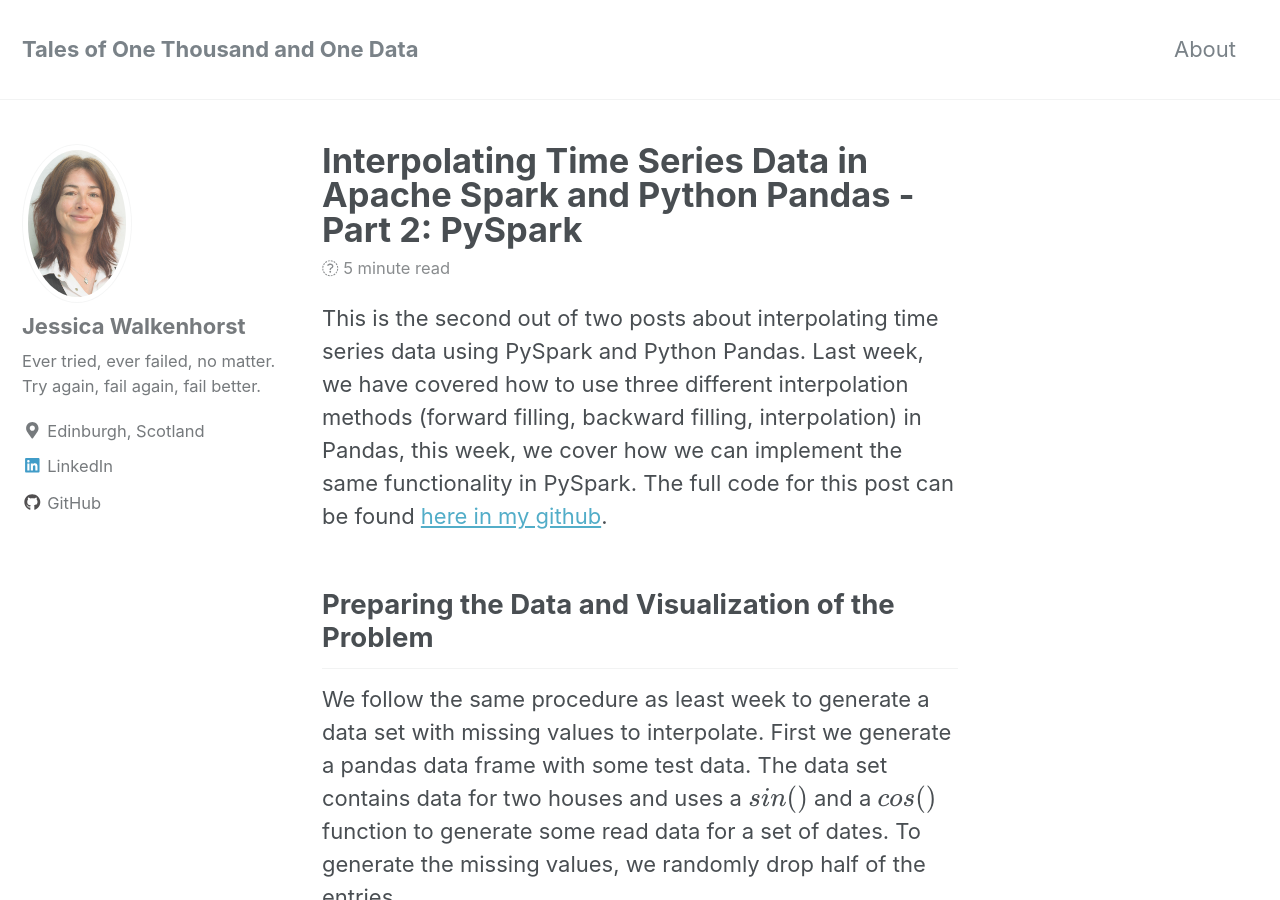
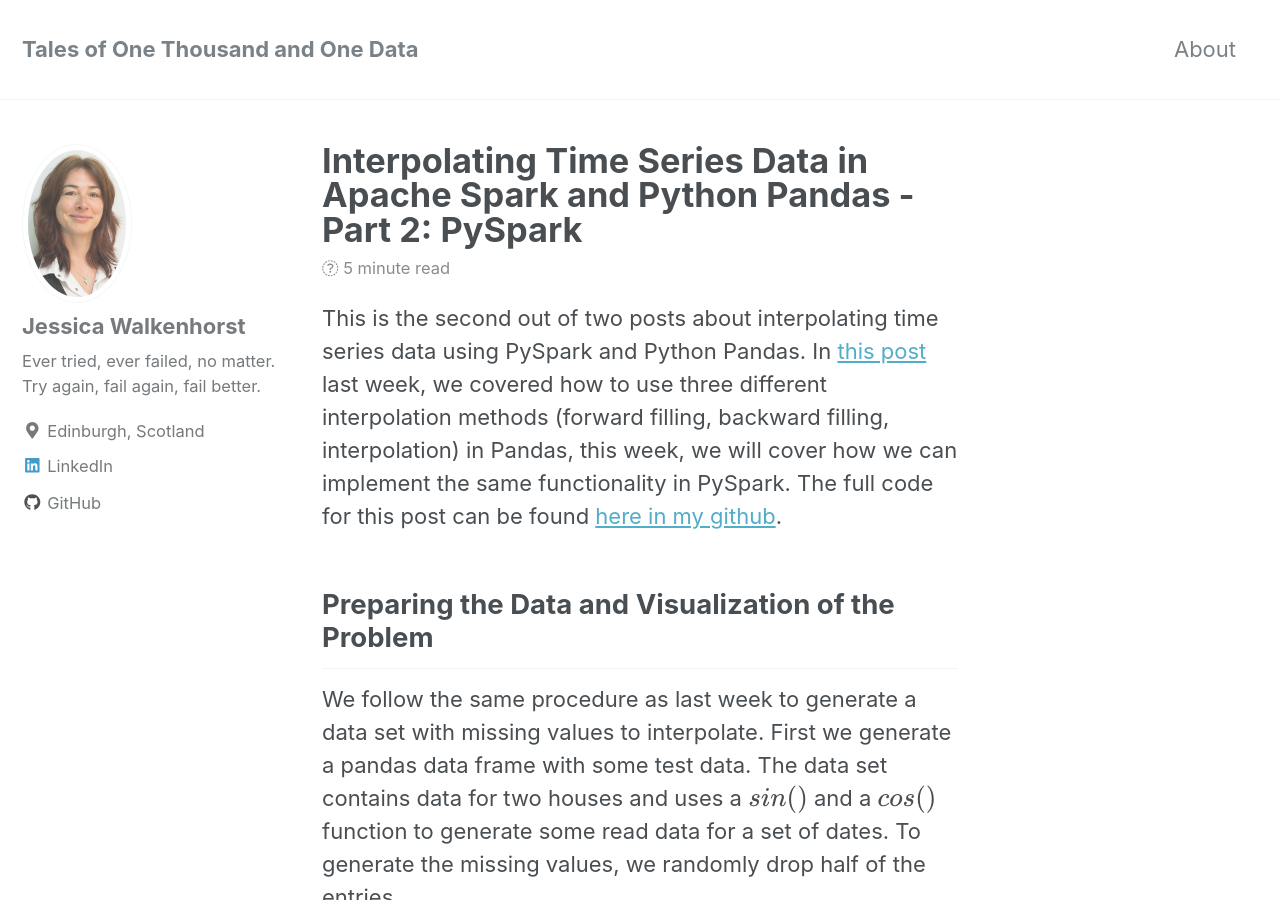
Before and after one commit to walkenho/walkenho.github.io, a Jekyll site: the page built from _posts/2019-01-21-interpolating-time-series-p2-spark.md, in a window 1280 px wide and 900 px high. Built offline with Jekyll 4.4.1, drawn with Linux system fonts in a browser that asks for light colours; nearby versions of some CDN libraries; formulas are drawn with MathJax 3; some of the changed text lies outside the part shown.

Commit message:
Update 2019-01-21-interpolating-time-series-p2-spark.md
Fixed a couple of typos and some rendering issues.

````diff
--- a/_posts/2019-01-21-interpolating-time-series-p2-spark.md
+++ b/_posts/2019-01-21-interpolating-time-series-p2-spark.md
@@ -8,14 +8,14 @@ tags:
 excerpt: Introducing end-to-end time series interpolation in PySpark.
 ---
 
-This is the second out of two posts about interpolating time series data using PySpark and Python Pandas. Last week, we have
+This is the second out of two posts about interpolating time series data using PySpark and Python Pandas. In [this post](https://walkenho.github.io/interpolating-time-series-p1-pandas/) last week, we
 covered how to use three different interpolation methods (forward filling, backward filling, interpolation) in Pandas,
-this week, we cover how we can implement the same functionality in PySpark.
+this week, we will cover how we can implement the same functionality in PySpark.
 The full code for this post can be found [here in my github](https://github.com/walkenho/tales-of-1001-data/blob/master/timeseries-interpolation-in-spark/interpolating_timeseries_p2_pyspark.ipynb).
 
 ## Preparing the Data and Visualization of the Problem
 
-We follow the same procedure as least week to generate a data set with missing values to interpolate. First we generate a pandas data frame with some test data. The data set contains data for two houses and uses a $$sin()$$ and a $$cos()$$ function to generate some read data for a set of dates. To generate the missing values, we randomly drop half of the entries.
+We follow the same procedure as last week to generate a data set with missing values to interpolate. First we generate a pandas data frame with some test data. The data set contains data for two houses and uses a $$sin()$$ and a $$cos()$$ function to generate some read data for a set of dates. To generate the missing values, we randomly drop half of the entries.
 
 
 ```python
@@ -168,9 +168,9 @@ We get a table like this:
 ### Resampling the Read Datetime
 
 As in Pandas, the first step is to resample the time data. However, unfortunately Spark does not provide an equivalent to
-Pandas *resample()* method. Our workaround is generating an array containing an equally spaced time grid between the mininmum
+Pandas `resample()` method. Our workaround is generating an array containing an equally spaced time grid between the mininmum
 and maximum time. The trick here is to first group the read data by house, then create the respective array for each house and
-use the sql function *explode()* to convert the array into a column. The resulting structure is then used as basis to which we add
+use the sql function `explode()` to convert the array into a column. The resulting structure is then used as basis to which we add
 the read value information for the times where it exists using a left outer join. The following code shows how this is done.
 
 
@@ -389,7 +389,8 @@ the gaps have been filled with the next value to come and in the bottom figure t
 
 ## Summary and Conclusion
 In this post we have seen how we can use PySpark to perform end-to-end interpolation of time series data. We have demonstrated,
-how we can use resample time series data and how we can use the *Window* function in combination with the *first()* and *last()*
+how we can use resample time series data and how we can use the
+`*Window` function in combination with the `first()` and `last()`
 function to fill-in the generated missing values. We have then seen, how we can use a user-defined function to perform a simple
 spline-interpolation.
 
````
Also changed, not shown: other parts of _posts/2019-01-21-interpolating-time-series-p2-spark.md (+3 -3 lines).
